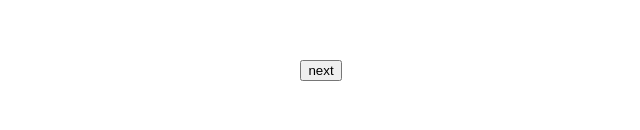
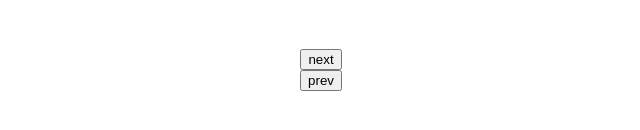
Before and after one commit to johj703/react_masterclass, a React (Create React App) app in the folder animation/: page / in a window 1280 px wide. Shown: the part 330-460 px from the top of the page, without its empty margins (319-959 px from the left). Built offline with nearby package versions, Linux system fonts and the light colour scheme.

Commit message:
숫자가 줄어드는 버튼 작성

```diff
--- a/animation/src/App.tsx
+++ b/animation/src/App.tsx
@@ -52,6 +52,7 @@ const box = {
 function App() {
   const [visible, setVisible] = useState(1);
   const nextPlease = () => setVisible((prev) => (prev === 10 ? 10 : prev + 1));
+  const prevPlease = () => setVisible((prev) => (prev === 1 ? 1 : prev - 1));
   return (
     <Wrapper>
       <AnimatePresence>
@@ -70,6 +71,7 @@ function App() {
         )}
       </AnimatePresence>
       <button onClick={nextPlease}>next</button>
+      <button onClick={prevPlease}>prev</button>
     </Wrapper>
   );
 }
```
